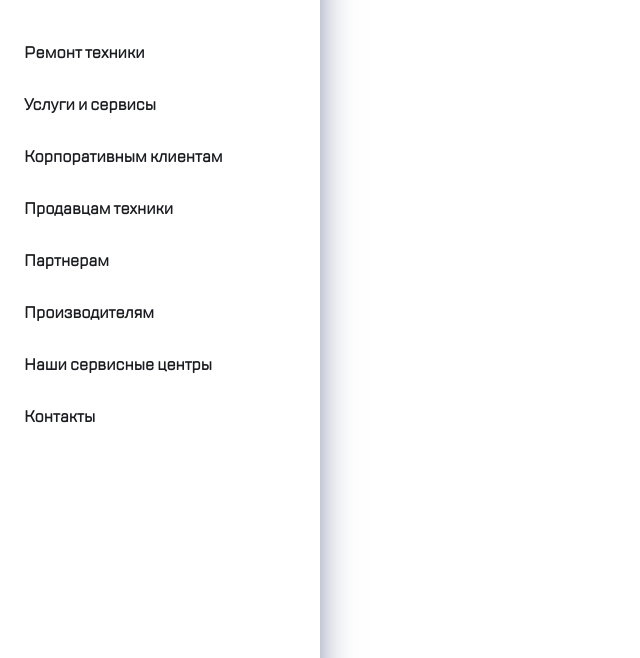
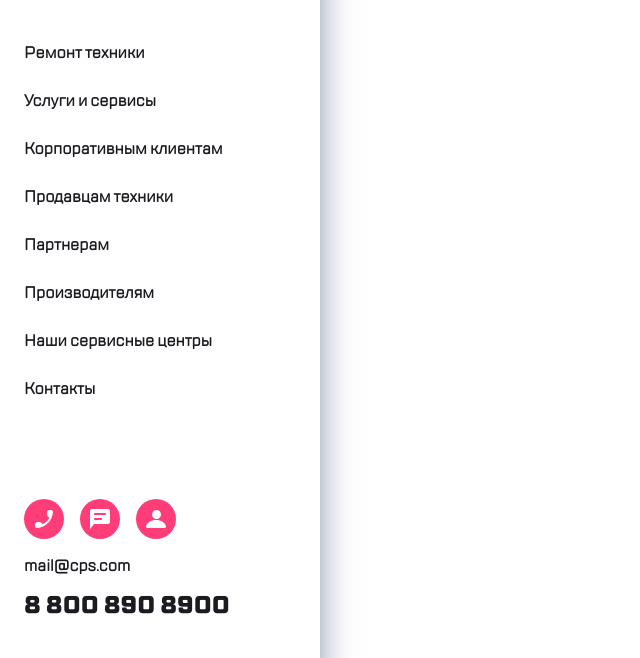
Before and after one commit to CYBERTST/Kata-1-4, a plain HTML site: page index.html in a window 1280 px wide. Shown: the part 85-743 px from the top of the page, without its empty margins (0-640 px from the left). Drawn offline with Linux system fonts and the light colour scheme.

Commit message:
corrections

```diff
--- a/index.html
+++ b/index.html
@@ -8,13 +8,14 @@
     <title>Document</title>
   </head>
   <body>
+    <aside>
       <div class="container">
         <div class="container-flx">
           <header class="container__header">
             <nav class="menu">
               <div class="contain__btn">
                 <button class="header-button">
-                <span class="menu-button menu-button__icon-close"></span>
+                  <span class="menu-button menu-button__icon-exit"></span>
                 </button>
                 <div class="menu__logo">
                   <a href="#"
@@ -29,22 +30,34 @@
           </header>
           <nav class="container__navigation">
             <ul class="navigation">
-            <li class="navigation__item"><a href="#">Ремонт техники</a></li>
-            <li class="navigation__item"><a href="#">Услуги и сервисы</a></li>
               <li class="navigation__item">
-              <a href="#">Корпоративным клиентам</a>
+                <a class="navigation__link" href="#">Ремонт техники</a>
               </li>
-            <li class="navigation__item"><a href="#">Продавцам техники</a></li>
-            <li class="navigation__item"><a href="#">Партнерам</a></li>
-            <li class="navigation__item"><a href="#">Производителям</a></li>
               <li class="navigation__item">
-              <a href="#">Наши сервисные центры</a>
+                <a class="navigation__link" href="#">Услуги и сервисы</a>
               </li>
-            <li class="navigation__item"><a href="#">Контакты</a></li>
+              <li class="navigation__item">
+                <a class="navigation__link" href="#">Корпоративным клиентам</a>
+              </li>
+              <li class="navigation__item">
+                <a class="navigation__link" href="#">Продавцам техники</a>
+              </li>
+              <li class="navigation__item">
+                <a class="navigation__link" href="#">Партнерам</a>
+              </li>
+              <li class="navigation__item">
+                <a class="navigation__link" href="#">Производителям</a>
+              </li>
+              <li class="navigation__item">
+                <a class="navigation__link" href="#">Наши сервисные центры</a>
+              </li>
+              <li class="navigation__item">
+                <a class="navigation__link" href="#">Контакты</a>
+              </li>
             </ul>
           </nav>
         </div>
-      <div class="container-flx">
+        <div class="container-flx-bottom">
           <div class="container__contact contact-buttons">
             <button class="header-button">
               <span class="menu-button menu-button__icon-phone"></span>
@@ -67,5 +80,6 @@
           </div>
         </div>
       </div>
+    </aside>
   </body>
 </html>
--- a/scss/style.scss
+++ b/scss/style.scss
@@ -13,6 +13,8 @@ html {
 button {
   padding: 0;
   font-family: "TT Lakes", sans-serif;
+  cursor: pointer;
+  border: none;
 }
 @font-face {
   font-family: "TT Lakes";
@@ -70,10 +72,9 @@ h3 {
 .header-button {
   position: relative;
   display: flex;
-  border: none;
   align-items: center;
   gap: 8px;
-  cursor: pointer;
+
   font-weight: 600;
   background-color: inherit;
 }
@@ -84,8 +85,6 @@ h3 {
   height: 40px;
   flex-shrink: 0;
   border-radius: 50%;
-  border: none;
-  cursor: pointer;
 }
 /* Кнопки в мейне, стилизация */
 .main-button {
@@ -97,7 +96,7 @@ h3 {
   border-radius: 5px;
   color: #7e7e82;
   border-color: #b8ffec;
-  cursor: pointer;
+
   background-color: inherit;
   border: 2px solid transparent;
 }
@@ -113,8 +112,8 @@ h3 {
 
 /* Контент кнопок */
 
-.menu-button__icon-close {
-  background-image: url(../ic/icon-close.svg);
+.menu-button__icon-exit {
+  background-image: url(../ic/icon-exit.svg);
   @extend %menu-button-position;
 }
 .menu-button__icon-burger {
@@ -181,16 +180,12 @@ h3 {
   display: flex;
 }
 
-.navigation__item a {
-  position: relative;
-}
-
 .main__title {
   margin-bottom: 24px;
 }
 
 .main-title::before,
-.navigation__item a:hover::before {
+.navigation__link:hover::before {
   content: "";
   display: block;
   background-color: #41f6d7;
@@ -199,14 +194,14 @@ h3 {
   width: 4px;
   height: 32px;
   top: -4px;
-  left: -25px;
+  left: -1px;
 }
 
-.navigation__item a {
-  transition: opacity ease 0.2s;
+.menu__logo {
+  margin-right: 62px;
 }
 
-.navigation__item a:hover {
+.navigation__link:hover {
   opacity: 0.7;
 }
 
@@ -216,6 +211,7 @@ h3 {
 }
 
 .container {
+  height: 100vh;
   display: flex;
   justify-content: space-between;
   flex-direction: column;
@@ -228,7 +224,7 @@ h3 {
 }
 
 .container__navigation {
-  margin: 0 0 250px 0;
+  margin: 0;
 }
 .contact-buttons {
   display: flex;
@@ -262,13 +258,23 @@ h3 {
   flex-direction: column;
   list-style: none;
   padding: 0;
-  gap: 30px;
   margin: 0;
+  margin-inline: -24px;
 }
-.navigation__item a {
+
+.navigation__item {
+  height: 48px;
+}
+
+.navigation__link {
+  padding-inline: 24px;
   text-decoration: none;
   color: #1b1c21;
   font-weight: 600;
+  position: relative;
+  display: block;
+  transition: opacity ease 0.34s;
+  height: 100%;
 }
 
 .contact-info {
@@ -277,7 +283,8 @@ h3 {
   gap: 12px;
   font-weight: 600;
 }
-.contact-info a {
+.contact_mail,
+.contact_phone {
   display: block;
   color: #1b1c21;
   text-decoration: none;
@@ -290,14 +297,16 @@ h3 {
 }
 
 .lang__btn {
-  border: none;
   background-color: inherit;
   font-weight: 700;
-  cursor: pointer;
 }
 
 .lang__btn:focus {
   font-weight: normal;
+}
+
+.container-flx-bottom {
+  margin-top: auto;
 }
 
 @media (max-width: 1120px) {
@@ -377,9 +386,6 @@ h3 {
 }
 
 /* внешние отступы элементов */
-.logo__img {
-  margin-right: 62px;
-}
 
 .main {
   background-color: #f8f8f8;
```
Also changed, not shown: css/style.css, ic/icon-exit.svg (renamed from ic/icon-close.svg). Lines whose indentation alone changed are shown as unchanged.
